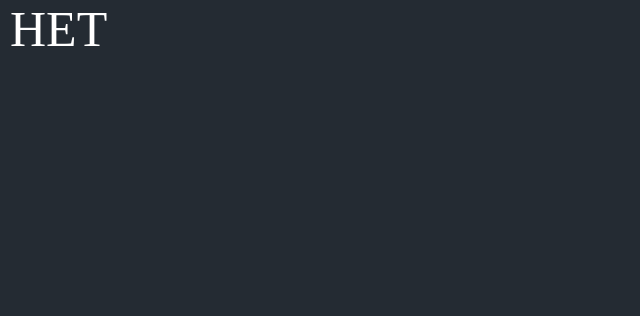
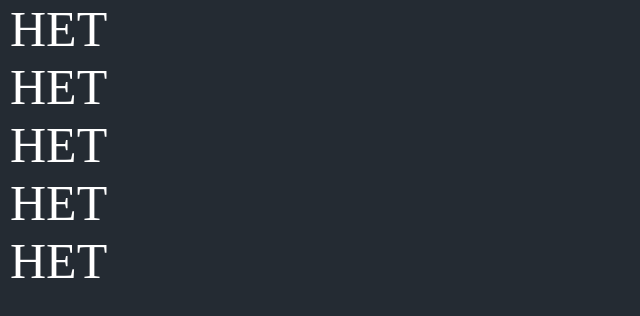
Before and after one commit to UnfixingMite500/formyfriend, a plain HTML site: page index.html in a window 1280 px wide. Shown: the whole page, without its empty margins (0-640 px from the left). Drawn offline with Linux system fonts and the light colour scheme.

Commit message:
Update index.html

```diff
--- a/index.html
+++ b/index.html
@@ -9,7 +9,11 @@
 </head>
 <body>
     <div class="container">
-            <p class="text">НEТ</p>
+        <p class="text">НEТ</p>
+        <p class="text">НEТ</p>
+        <p class="text">НEТ</p>
+        <p class="text">НEТ</p>
+        <p class="text">НEТ</p>
     </div>
 </body>
 </html>
```
